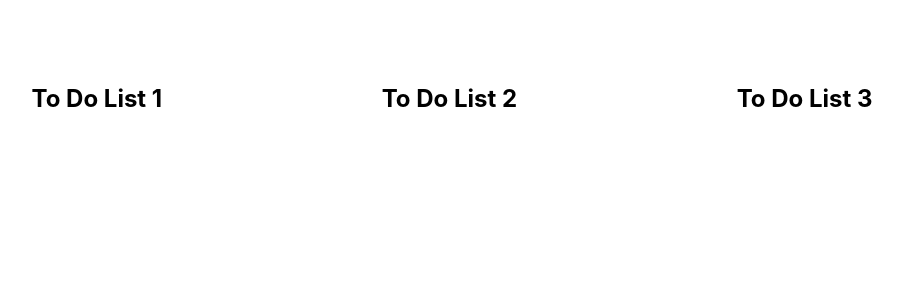
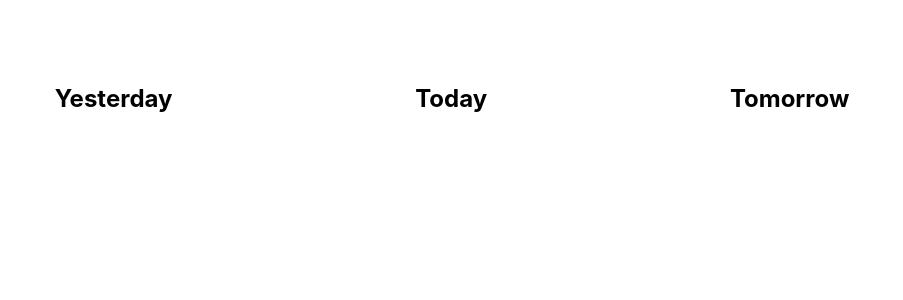
Before and after one commit to danielblagy/todo-planner, a React (Create React App) app: page / in a window 1280 px wide. Shown: the top 300 px of the page, without its empty margins (188-1091 px from the left). Built offline with nearby package versions, Linux system fonts and the light colour scheme.

Commit message:
added separated state variables for each todo list

```diff
--- a/src/App.js
+++ b/src/App.js
@@ -1,11 +1,18 @@
+import { useState } from 'react'
+
 import TodoList from './components/TodoList'
 
+
 function App() {
+  const [yesterdayTodos, setYesterdayTodos] = useState([])
+  const [todayTodos, setTodayTodos] = useState([])
+  const [tomorrowTodos, setTomorrowTodos] = useState([])
+
   return (
     <div className='App'>
-      <TodoList title='To Do List 1' />
-      <TodoList title='To Do List 2' />
-      <TodoList title='To Do List 3' />
+      <TodoList title='Yesterday' todos={yesterdayTodos} setTodos={setYesterdayTodos} />
+      <TodoList title='Today' todos={todayTodos} setTodos={setTodayTodos} />
+      <TodoList title='Tomorrow' todos={tomorrowTodos} setTodos={setTomorrowTodos} />
     </div>
   )
 }
--- a/src/components/TodoList.js
+++ b/src/components/TodoList.js
@@ -1,4 +1,4 @@
-function TodoList({ title }) {
+function TodoList({ title, todos, setTodos }) {
 	return (
 		<div className='TodoList'>
 			<h2>{title}</h2>
```
